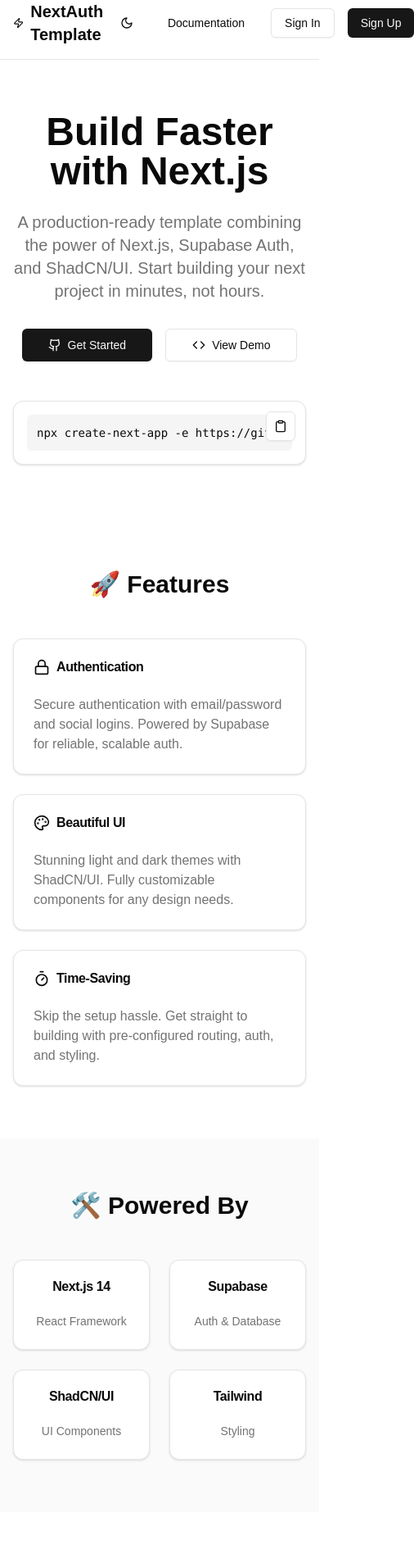
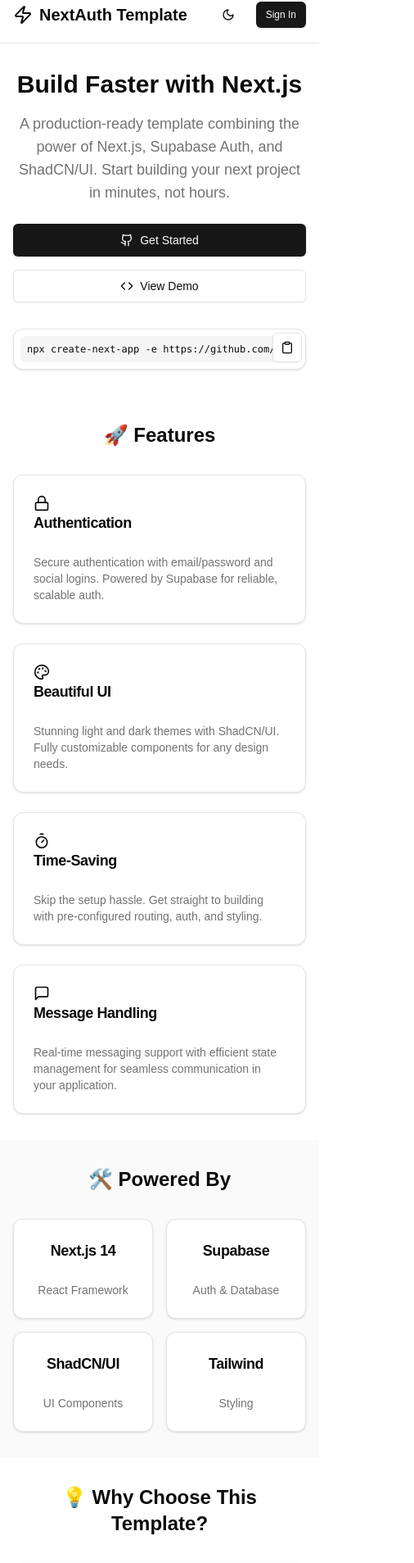
Before and after one commit to karloversic/nextjs-supabase-shadcn-starting-template, a Next.js app: page / in a window 390 px wide. Shown: the part 16-1923 px from the top of the page at 82% size, 506 px wide, since content can reach past the window. Built offline with nearby package versions, Linux system fonts and the light colour scheme; no server answers.

Commit message:
add responsiveness

```diff
--- a/app/(root)/page.tsx
+++ b/app/(root)/page.tsx
@@ -3,51 +3,70 @@
 import React from "react";
 import { Button } from "@/components/ui/button";
 import { Card, CardContent, CardHeader, CardTitle } from "@/components/ui/card";
-import { Github, Lock, Palette, Code, Timer, Settings } from "lucide-react";
+import {
+  Github,
+  Lock,
+  Palette,
+  Code,
+  Timer,
+  Settings,
+  MessageSquare,
+} from "lucide-react";
 import Link from "next/link";
 import CodeBox from "@/components/landing/code-box";
+
+const responsiveText = (baseSize: string) =>
+  `text-${baseSize} sm:text-[calc(${baseSize}*1.1)] md:text-[calc(${baseSize}*1.2)] lg:text-[calc(${baseSize}*1.3)]`;
 
 const LandingPage = () => {
   return (
     <div className="min-h-screen bg-background text-foreground">
       {/* Hero Section */}
-      <header className="container mx-auto px-4 py-16 text-center">
-        <h1 className="text-5xl font-bold mb-6">Build Faster with Next.js</h1>
-        <p className="text-xl text-muted-foreground mb-8 max-w-2xl mx-auto">
+      <header className="container mx-auto px-4 py-8 sm:py-16 text-center">
+        <h1 className="text-3xl sm:text-4xl md:text-5xl font-bold mb-4 sm:mb-6">
+          Build Faster with Next.js
+        </h1>
+        <p className="text-lg sm:text-xl text-muted-foreground mb-6 sm:mb-8 max-w-2xl mx-auto">
           A production-ready template combining the power of Next.js, Supabase
           Auth, and ShadCN/UI. Start building your next project in minutes, not
           hours.
         </p>
-        <div className="flex gap-4 justify-center mb-12">
+        <div className="flex flex-col sm:flex-row gap-4 justify-center mb-8 sm:mb-12">
           <Link href="https://github.com/karloversic/nextjs-supabase-shadcn-starting-template">
-            <Button className="gap-2" size="lg">
+            <Button className="w-full sm:w-auto gap-2" size="lg">
               <Github className="w-5 h-5" />
               Get Started
             </Button>
           </Link>
           <Link href="https://nextjs-supabase-shadcn-starting-template.vercel.app">
-            <Button variant="outline" size="lg" className="gap-2">
+            <Button
+              variant="outline"
+              size="lg"
+              className="w-full sm:w-auto gap-2"
+            >
               <Code className="w-5 h-5" />
               View Demo
-            </Button>{" "}
+            </Button>
           </Link>
         </div>
         <CodeBox command="npx create-next-app -e https://github.com/karloversic/nextjs-supabase-shadcn-starting-template" />
       </header>
 
       {/* Features Section */}
-      <section className="container mx-auto px-4 py-16">
-        <h2 className="text-3xl font-bold text-center mb-12">🚀 Features</h2>
-        <div className="grid grid-cols-1 md:grid-cols-3 gap-6">
+      <section className="container mx-auto px-4 py-8 sm:py-16">
+        <h2 className="text-2xl sm:text-3xl font-bold text-center mb-8 sm:mb-12">
+          🚀 Features
+        </h2>
+        <div className="grid grid-cols-1 sm:grid-cols-2 lg:grid-cols-3 gap-6">
           <Card>
             <CardHeader>
-              <CardTitle className="flex items-center gap-2">
+              <CardTitle className={responsiveText("lg")}>
                 <Lock className="w-5 h-5" />
                 Authentication
               </CardTitle>
             </CardHeader>
             <CardContent>
-              <p className="text-muted-foreground">
+              <p className={`${responsiveText("sm")} text-muted-foreground`}>
                 Secure authentication with email/password and social logins.
                 Powered by Supabase for reliable, scalable auth.
               </p>
@@ -56,13 +75,13 @@
 
           <Card>
             <CardHeader>
-              <CardTitle className="flex items-center gap-2">
+              <CardTitle className={responsiveText("lg")}>
                 <Palette className="w-5 h-5" />
                 Beautiful UI
               </CardTitle>
             </CardHeader>
             <CardContent>
-              <p className="text-muted-foreground">
+              <p className={`${responsiveText("sm")} text-muted-foreground`}>
                 Stunning light and dark themes with ShadCN/UI. Fully
                 customizable components for any design needs.
               </p>
@@ -71,15 +90,30 @@
 
           <Card>
             <CardHeader>
-              <CardTitle className="flex items-center gap-2">
+              <CardTitle className={responsiveText("lg")}>
                 <Timer className="w-5 h-5" />
                 Time-Saving
               </CardTitle>
             </CardHeader>
             <CardContent>
-              <p className="text-muted-foreground">
+              <p className={`${responsiveText("sm")} text-muted-foreground`}>
                 Skip the setup hassle. Get straight to building with
                 pre-configured routing, auth, and styling.
+              </p>
+            </CardContent>
+          </Card>
+
+          <Card>
+            <CardHeader>
+              <CardTitle className={responsiveText("lg")}>
+                <MessageSquare className="w-5 h-5" />
+                Message Handling
+              </CardTitle>
+            </CardHeader>
+            <CardContent>
+              <p className={`${responsiveText("sm")} text-muted-foreground`}>
+                Real-time messaging support with efficient state management for
+                seamless communication in your application.
               </p>
             </CardContent>
           </Card>
@@ -87,56 +121,68 @@
       </section>
 
       {/* Tech Stack Section */}
-      <section className="container mx-auto px-4 py-16 bg-muted/50">
-        <h2 className="text-3xl font-bold text-center mb-12">🛠️ Powered By</h2>
-        <div className="grid grid-cols-2 md:grid-cols-4 gap-6 max-w-3xl mx-auto">
+      <section className="container mx-auto px-4 py-8 sm:py-16 bg-muted/50">
+        <h2 className="text-2xl sm:text-3xl font-bold text-center mb-8 sm:mb-12">
+          🛠️ Powered By
+        </h2>
+        <div className="grid grid-cols-2 sm:grid-cols-4 gap-4 sm:gap-6 max-w-3xl mx-auto">
           <Card className="text-center">
             <CardHeader>
-              <CardTitle>Next.js 14</CardTitle>
+              <CardTitle className={responsiveText("lg")}>Next.js 14</CardTitle>
             </CardHeader>
             <CardContent>
-              <p className="text-sm text-muted-foreground">React Framework</p>
+              <p className={`${responsiveText("sm")} text-muted-foreground`}>
+                React Framework
+              </p>
             </CardContent>
           </Card>
 
           <Card className="text-center">
             <CardHeader>
-              <CardTitle>Supabase</CardTitle>
+              <CardTitle className={responsiveText("lg")}>Supabase</CardTitle>
             </CardHeader>
             <CardContent>
-              <p className="text-sm text-muted-foreground">Auth & Database</p>
+              <p className={`${responsiveText("sm")} text-muted-foreground`}>
+                Auth & Database
+              </p>
             </CardContent>
           </Card>
 
           <Card className="text-center">
             <CardHeader>
-              <CardTitle>ShadCN/UI</CardTitle>
+              <CardTitle className={responsiveText("lg")}>ShadCN/UI</CardTitle>
             </CardHeader>
             <CardContent>
-              <p className="text-sm text-muted-foreground">UI Components</p>
+              <p className={`${responsiveText("sm")} text-muted-foreground`}>
+                UI Components
+              </p>
             </CardContent>
           </Card>
 
           <Card className="text-center">
             <CardHeader>
-              <CardTitle>Tailwind</CardTitle>
+              <CardTitle className={responsiveText("lg")}>Tailwind</CardTitle>
             </CardHeader>
             <CardContent>
-              <p className="text-sm text-muted-foreground">Styling</p>
+              <p className={`${responsiveText("sm")} text-muted-foreground`}>
+                Styling
+              </p>
             </CardContent>
           </Card>
         </div>
       </section>
 
       {/* Why Choose Us Section  */}
-      <section className="container mx-auto px-4 py-16">
-        <h2 className="text-3xl font-bold text-center mb-12">
+      <section className="container mx-auto px-4 py-8 sm:py-16">
+        <h2 className="text-2xl sm:text-3xl font-bold text-center mb-8 sm:mb-12">
           💡 Why Choose This Template?
         </h2>
-        <div className="grid grid-cols-1 md:grid-cols-2 gap-8 max-w-4xl mx-auto">
+        <div className="grid grid-cols-1 lg:grid-cols-2 gap-6 sm:gap-8 max-w-4xl mx-auto">
           <Card>
             <CardHeader>
-              <CardTitle>Production Ready</CardTitle>
+              <CardTitle className={responsiveText("lg")}>
+                Production Ready
+              </CardTitle>
             </CardHeader>
             <CardContent>
               <ul className="space-y-2">
@@ -158,7 +204,9 @@
 
           <Card>
             <CardHeader>
-              <CardTitle>Developer Experience</CardTitle>
+              <CardTitle className={responsiveText("lg")}>
+                Developer Experience
+              </CardTitle>
             </CardHeader>
             <CardContent>
               <ul className="space-y-2">
@@ -181,12 +229,16 @@
       </section>
 
       {/* Quick Start Section  */}
-      <section className="container mx-auto px-4 py-16 bg-muted/50 dark:bg-neutral-900/50">
-        <h2 className="text-3xl font-bold text-center mb-12">⚡ Quick Start</h2>
+      <section className="container mx-auto px-4 py-8 sm:py-16 bg-muted/50 dark:bg-neutral-900/50">
+        <h2 className="text-2xl sm:text-3xl font-bold text-center mb-8 sm:mb-12">
+          ⚡ Quick Start
+        </h2>
         <div className="max-w-2xl mx-auto space-y-4">
           <Card className="dark:border-neutral-800">
             <CardHeader>
-              <CardTitle>1. Create Project</CardTitle>
+              <CardTitle className={responsiveText("lg")}>
+                1. Create Project
+              </CardTitle>
             </CardHeader>
             <CardContent>
               <CodeBox
@@ -198,7 +250,9 @@
 
           <Card className="dark:border-neutral-800">
             <CardHeader>
-              <CardTitle>2. Configure Environment Variables</CardTitle>
+              <CardTitle className={responsiveText("lg")}>
+                2. Configure Environment Variables
+              </CardTitle>
             </CardHeader>
             <CardContent>
               <CodeBox command="cp .env.example .env.local" useCard={false} />
@@ -207,7 +261,7 @@
 
           <Card className="dark:border-neutral-800">
             <CardHeader>
-              <CardTitle>3. Launch</CardTitle>
+              <CardTitle className={responsiveText("lg")}>3. Launch</CardTitle>
             </CardHeader>
             <CardContent>
               <CodeBox command="npm run dev" useCard={false} />
@@ -217,19 +271,23 @@
       </section>
 
       {/* Github Star Section  */}
-      <section className="container mx-auto px-4 py-16">
+      <section className="container mx-auto px-4 py-8 sm:py-16">
         <Card className="max-w-4xl mx-auto bg-primary text-primary-foreground">
           <CardContent className="pt-6">
             <div className="text-center">
-              <h3 className="text-2xl font-bold mb-4">
+              <h3 className="text-xl sm:text-2xl font-bold mb-4">
                 Ready to Start Building?
               </h3>
-              <p className="mb-6">
+              <p className={`${responsiveText("sm")} text-muted/70 mb-4`}>
                 Get started with our template and build your next project
                 faster.
               </p>
               <Link href="https://github.com/karloversic/nextjs-supabase-shadcn-starting-template">
-                <Button size="lg" variant="secondary" className="gap-2">
+                <Button
+                  size="lg"
+                  variant="secondary"
+                  className="w-full sm:w-auto gap-2"
+                >
                   <Github className="w-5 h-5" />
                   Star on GitHub
                 </Button>
--- a/components/landing/code-box.tsx
+++ b/components/landing/code-box.tsx
@@ -19,7 +19,7 @@
     try {
       await navigator.clipboard.writeText(command);
       setIsCopied(true);
-      showMessage("Copied to clipboard!", "success", 3000); // Message will disappear after 3 seconds
+      showMessage("Copied to clipboard!", "success", 3000);
       setTimeout(() => setIsCopied(false), 3000);
     } catch (err) {
       console.error("Failed to copy text: ", err);
@@ -29,28 +29,28 @@
 
   const Content = (
     <>
-      <pre className="text-sm md:text-md font-mono bg-muted p-3 rounded-md overflow-x-auto">
+      <pre className="text-xs sm:text-sm md:text-md font-mono bg-muted p-2 sm:p-3 rounded-md overflow-x-auto">
         <code>{command}</code>
       </pre>
       <Button
         variant="outline"
         size="icon"
-        className="absolute top-3 right-3"
+        className="absolute top-1 right-1"
         onClick={copyToClipboard}
         aria-label={isCopied ? "Copied" : "Copy to clipboard"}
       >
         {isCopied ? (
-          <Check className="h-4 w-4" />
+          <Check className="h-3 w-3 sm:h-4 sm:w-4" />
         ) : (
-          <Clipboard className="h-4 w-4" />
+          <Clipboard className="h-3 w-3 sm:h-4 sm:w-4" />
         )}
       </Button>
     </>
   );
 
   return useCard ? (
-    <Card className="relative max-w-xl lg:max-w-2xl xl:max-w-3xl mx-auto">
-      <CardContent className="p-4">{Content}</CardContent>
+    <Card className="relative max-w-full sm:max-w-xl lg:max-w-2xl xl:max-w-3xl mx-auto">
+      <CardContent className="p-2 sm:p-4">{Content}</CardContent>
     </Card>
   ) : (
     <div className="relative">{Content}</div>
--- a/components/shared/footer.tsx
+++ b/components/shared/footer.tsx
@@ -3,11 +3,24 @@
 const Footer = () => {
   return (
     <footer className="border-t dark:border-neutral-800">
-      <div className="container mx-auto px-4 py-8 text-center text-muted-foreground">
-        <p>
-          Licensed under MIT. Built with ❤️ using Next.js, Supabase, and
-          ShadCN/UI.
+      <div className="container mx-auto px-4 py-8 flex flex-col justify-between items-center">
+        <p className="text-sm text-muted-foreground mb-4 sm:mb-0">
+          Built with ❤️ using Next.js, Supabase, and ShadCN/UI.
         </p>
+        {/*<nav className="flex gap-4">*/}
+        {/*  <Link*/}
+        {/*    href="/privacy"*/}
+        {/*    className="text-sm text-muted-foreground hover:underline"*/}
+        {/*  >*/}
+        {/*    Privacy Policy*/}
+        {/*  </Link>*/}
+        {/*  <Link*/}
+        {/*    href="/terms"*/}
+        {/*    className="text-sm text-muted-foreground hover:underline"*/}
+        {/*  >*/}
+        {/*    Terms of Service*/}
+        {/*  </Link>*/}
+        {/*</nav>*/}
       </div>
     </footer>
   );
--- a/components/shared/navbar.tsx
+++ b/components/shared/navbar.tsx
@@ -2,7 +2,7 @@
 
 import { Moon, Sun, Zap } from "lucide-react";
 import { Button } from "@/components/ui/button";
-import React, { useState } from "react";
+import React, { useState, useEffect } from "react";
 import Link from "next/link";
 
 const Navbar = () => {
@@ -14,7 +14,7 @@
     document.documentElement.classList.toggle("dark", newTheme === "dark");
   };
 
-  React.useEffect(() => {
+  useEffect(() => {
     const isDarkMode = window.matchMedia(
       "(prefers-color-scheme: dark)",
     ).matches;
@@ -22,8 +22,30 @@
     document.documentElement.classList.toggle("dark", isDarkMode);
   }, []);
 
+  const NavItems = () => (
+    <>
+      <Link href="/documentation">
+        <Button variant="ghost" className="dark:hover:bg-neutral-800" size="sm">
+          Docs
+        </Button>
+      </Link>
+      <Link href="/login">
+        <Button
+          variant="outline"
+          className="dark:border-neutral-700 dark:hover:bg-neutral-800"
+          size="sm"
+        >
+          Sign In
+        </Button>
+      </Link>
+      <Link href="/signup">
+        <Button size="sm">Sign Up</Button>
+      </Link>
+    </>
+  );
+
   return (
-    <nav className="border-b dark:border-neutral-800">
+    <nav className="sticky top-0 z-50 bg-background border-b dark:border-neutral-800">
       <div className="container mx-auto px-4 py-4">
         <div className="flex items-center justify-between">
           <Link href="/" className="flex items-center gap-2">
@@ -43,23 +65,14 @@
               ) : (
                 <Sun className="w-5 h-5" />
               )}
+              <span className="sr-only">Toggle theme</span>
             </Button>
-            <Link href="/documentation">
-              <Button variant="ghost" className="dark:hover:bg-neutral-800">
-                Documentation
-              </Button>
-            </Link>
-            <Link href="/login">
-              <Button
-                variant="outline"
-                className="dark:border-neutral-700 dark:hover:bg-neutral-800"
-              >
-                Sign In
-              </Button>
-            </Link>
-            <Link href="/signup">
-              <Button>Sign Up</Button>
-            </Link>
+            <div className="hidden sm:flex items-center gap-4">
+              <NavItems />
+            </div>
+            <div className="sm:hidden">
+              <Button size="sm">Sign In</Button>
+            </div>
           </div>
         </div>
       </div>
```
Also changed, not shown: components/shared/message-handler.tsx (+12 -12 lines).
